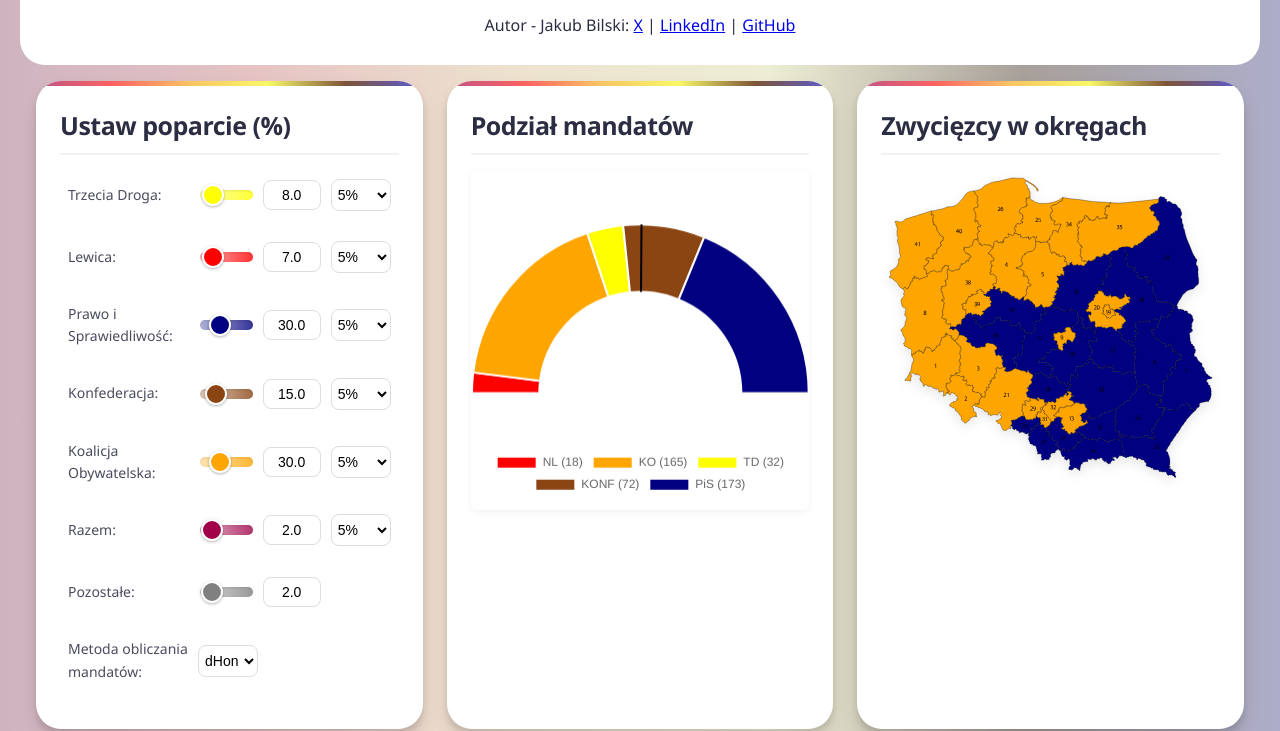
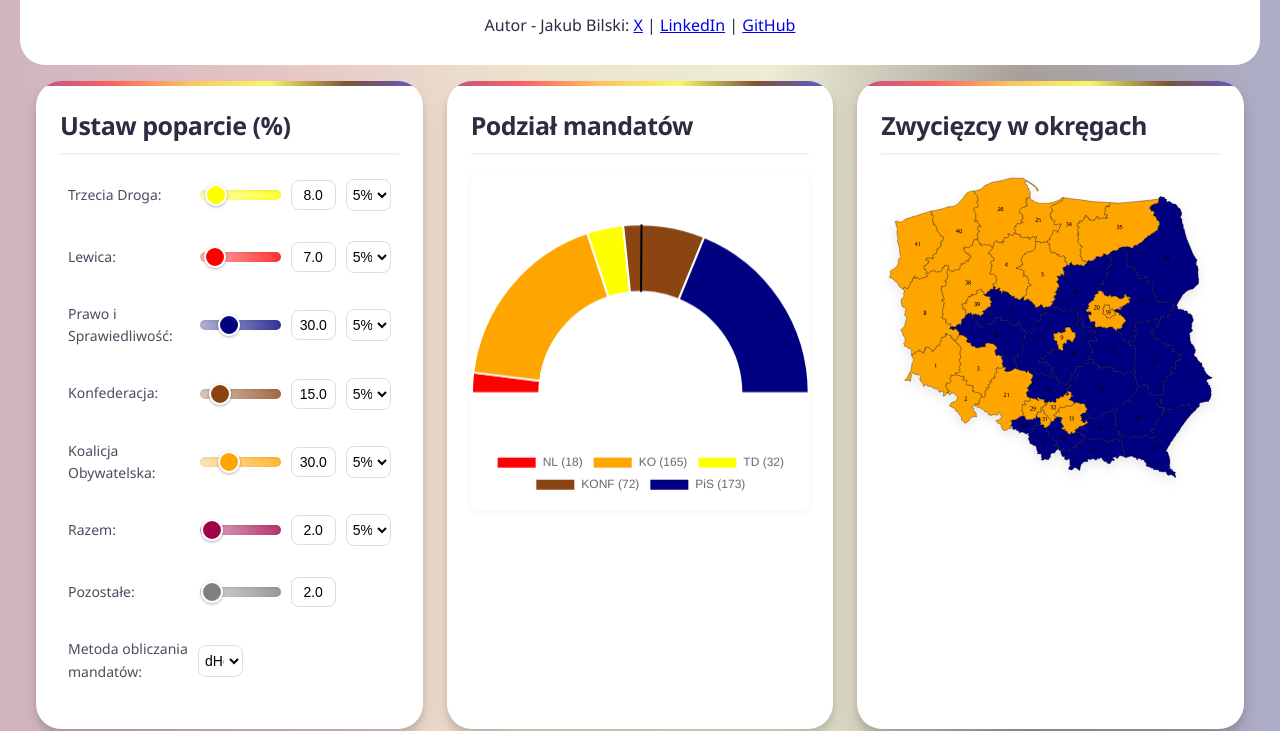
Before and after one commit to icerstop/koalicjometr, a plain HTML site: page index.html in a window 1280 px wide. Shown: the part 91-822 px from the top of the page. Drawn offline with nearby package versions, Linux system fonts and the light colour scheme.

Commit message:
small changes

```diff
--- a/styles.css
+++ b/styles.css
@@ -226,14 +226,14 @@ input[type="text"]:focus {
 }
 
 .slider-row input[type="text"] {
-  width: 40px;
+  width: 27px;
   flex-shrink: 0;
   text-align: center;
   margin-right: 0;
 }
 
 .slider-row select {
-  width: 60px;
+  width: 45px;
   flex-shrink: 0;
 }
 
```
